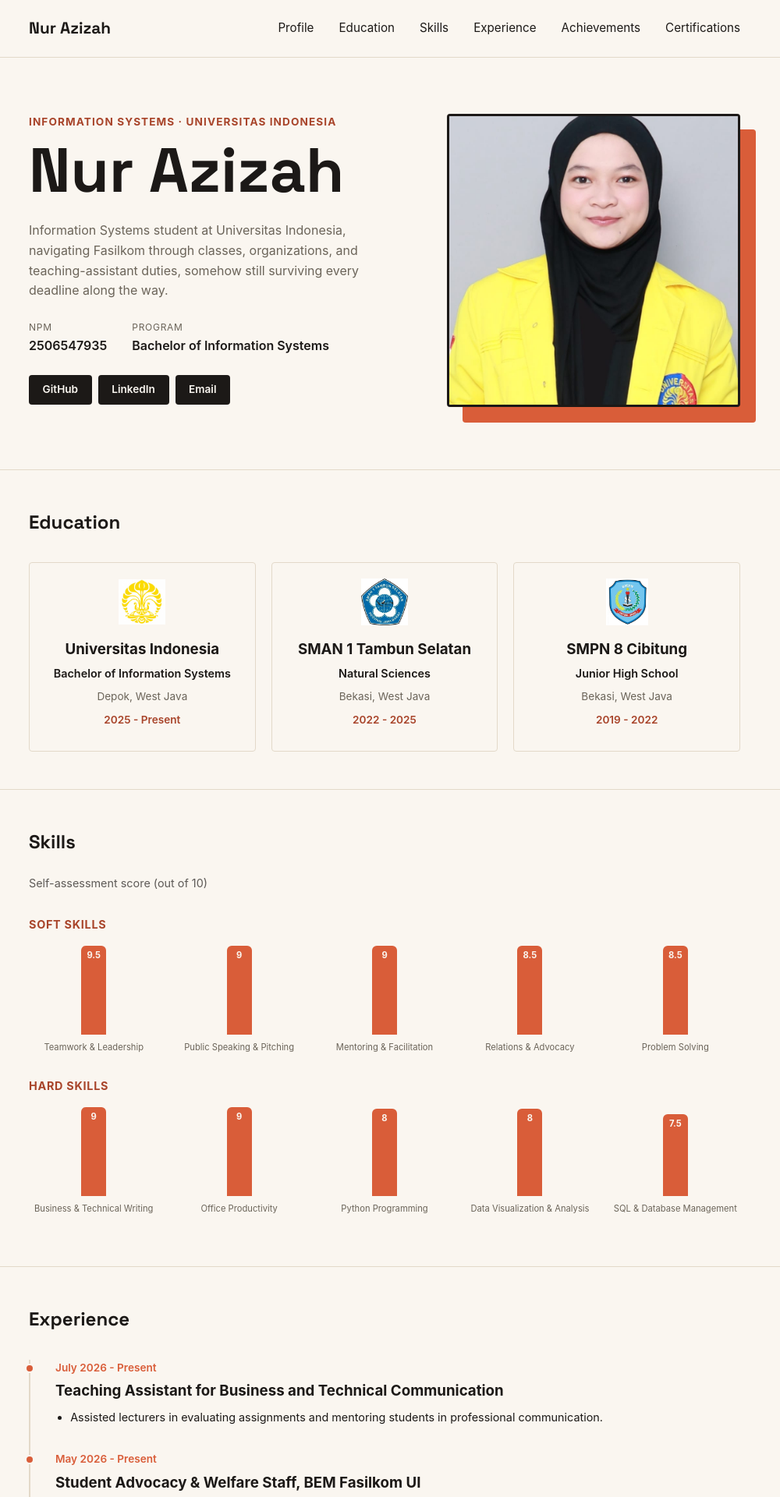
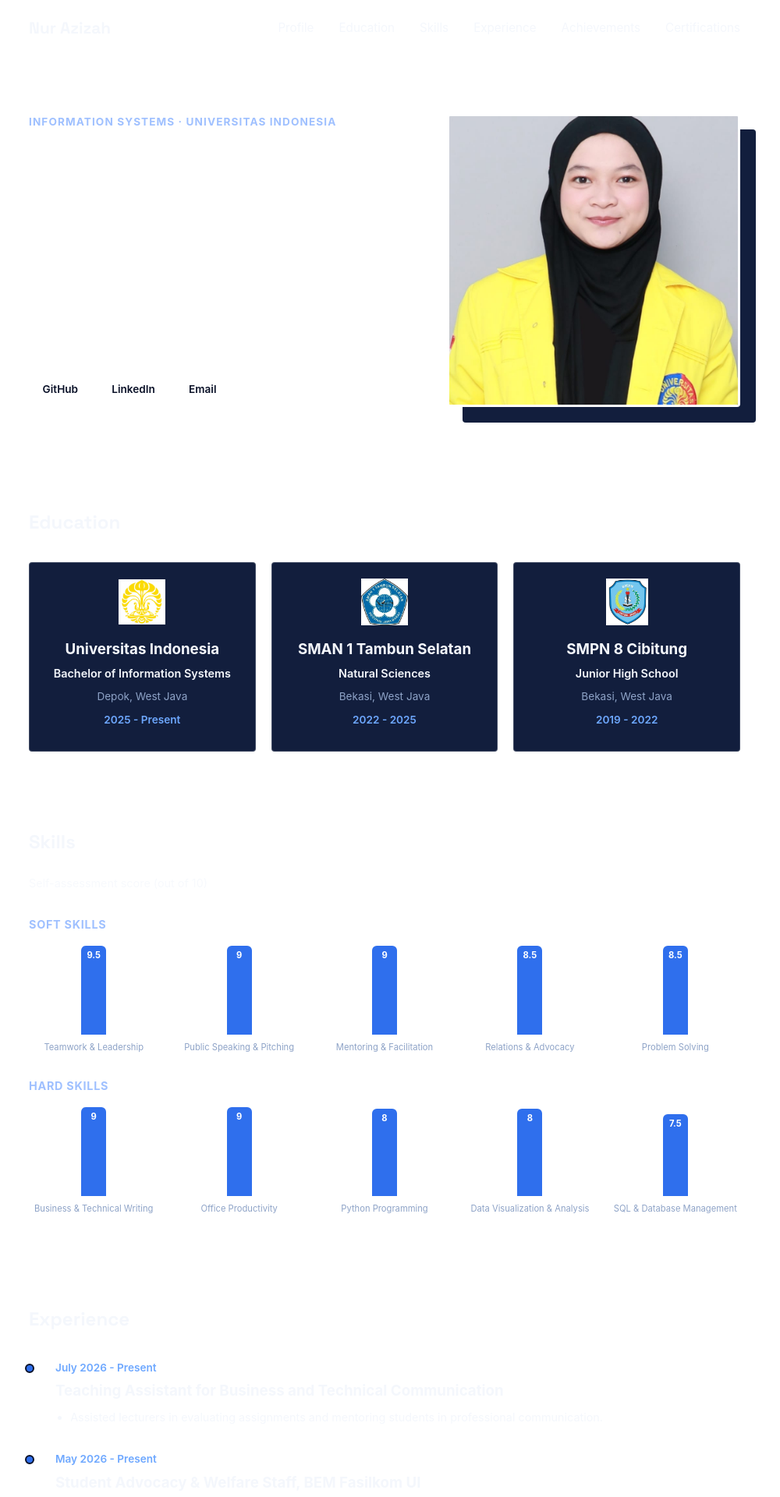
Before and after one commit to nurazizah56-dak/myportofolio, a Django app: page / in a window 1280 px wide. Shown: the top 1920 px of the page at 78% size, without its empty margins (147-1147 px from the left). Run offline with Django 5.2, Linux system fonts and the light colour scheme.

Commit message:
Style(UI): Perbarui warna aksen utama, grid setiap section, dan tampilan bar skill

```diff
--- a/static/css/style.css
+++ b/static/css/style.css
@@ -5,20 +5,22 @@
 }
 
 :root {
-    --ink: #1c1917;
-    --paper: #faf6f0;
-    --accent: #d95d39;
-    --accent-dark: #a8442a;
-    --line: #e3d9c9;
-    --text-muted: #6b6459;
+    --paper: #0a1128;
+    --card-bg: #121e3d;
+    --ink: #f4f7fc;
+    --accent: #2f6fed;
+    --accent-dark: #6ea8ff;
+    --line: rgba(255, 255, 255, 0.2);
+    --text-muted: #8ea3c7;
     --radius: 4px;
 }
 
 body {
     font-family: -apple-system, "Segoe UI", Roboto, Helvetica, Arial, sans-serif;
     color: var(--ink);
-    background-color: var(--paper);
+    background: linear-gradient(160deg, #0a1128 0%);
     line-height: 1.6;
+    min-height: 100vh;
 }
 
 h1, .brand {
@@ -62,6 +64,9 @@ h1, .brand {
 
 .hero {
     padding: 4.5rem 0 5rem;
+    background: transparent;
+    color: #fff;
+    border-radius: 0 0 24px 24px;
 }
 
 .hero-grid {
@@ -85,7 +90,7 @@ h1, .brand {
     font-size: 0.85rem;
     letter-spacing: 0.08em;
     text-transform: uppercase;
-    color: var(--accent-dark);
+    color: #9fc0ff;
     font-weight: 700;
     margin-bottom: 0.75rem;
 }
@@ -93,10 +98,11 @@ h1, .brand {
 .hero-identity h1 {
     font-size: clamp(3rem, 7vw, 5rem);
     line-height: 0.95;
+    color: #fff;
 }
 
 .bio {
-    color: var(--text-muted);
+    color: rgba(255, 255, 255, 0.75);
     max-width: 480px;
     margin-bottom: 1.5rem;
 }
@@ -111,12 +117,13 @@ h1, .brand {
     font-size: 0.75rem;
     text-transform: uppercase;
     letter-spacing: 0.06em;
-    color: var(--text-muted);
+    color: rgba(255, 255, 255, 0.65);
     margin-bottom: 0.15rem;
 }
 
 .meta-row dd {
     font-weight: 600;
+    color: #fff;
 }
 
 .social-links {
@@ -130,15 +137,16 @@ h1, .brand {
     font-size: 0.85rem;
     font-weight: 600;
     text-decoration: none;
-    color: var(--paper);
-    background-color: var(--ink);
+    color: #0a1128;
+    background-color: #fff;
     border-radius: var(--radius);
     padding: 0.5rem 1.1rem;
-    transition: background-color 0.2s ease;
+    transition: background-color 0.2s, color 0.2s ease;
 }
 
 .social-link:hover {
     background-color: var(--accent);
+    color: #fff;
 }
 
 .hero-photo {
@@ -153,7 +161,7 @@ h1, .brand {
     left: 1.25rem;
     width: 100%;
     height: 100%;
-    background-color: var(--accent);
+    background-color: #121e3d;
     border-radius: var(--radius);
     z-index: 0;
 }
@@ -166,7 +174,7 @@ h1, .brand {
     aspect-ratio: 1 / 1;
     object-fit: cover;
     border-radius: var(--radius);
-    border: 3px solid var(--ink);
+    border: 3px solid #fff;
 }
 
 .site-footer {
@@ -221,7 +229,7 @@ h1, .brand {
     padding: 1.25rem;
     border: 1px solid var(--line);
     border-radius: var(--radius);
-    background-color: var(--paper);
+    background-color: var(--card-bg);
     transition: transform 0.2s ease, border-color 0.2s ease;
     display: flex;
     flex-direction: column;
@@ -273,7 +281,7 @@ h1, .brand {
     font-size: 0.9rem;
     text-transform: uppercase;
     letter-spacing: 0.05em;
-    color: var(--accent-dark);
+    color: #9fc0ff;
     margin: 1.75rem 0 1rem;
 }
 
@@ -315,7 +323,7 @@ h1, .brand {
 .skill-score {
     font-size: 0.7rem;
     font-weight: 700;
-    color: var(--paper);
+    color: #ffffff;
     margin-top: 4px;
 }
 
@@ -364,7 +372,7 @@ h1, .brand {
 
 .timeline-date {
     font-size: 0.85rem;
-    color: var(--accent);
+    color: var(--accent-dark);
     font-weight: 600;
     margin-bottom: 0.25rem;
 }
```
Also changed, not shown: other parts of static/css/style.css (+14 -13 lines).
